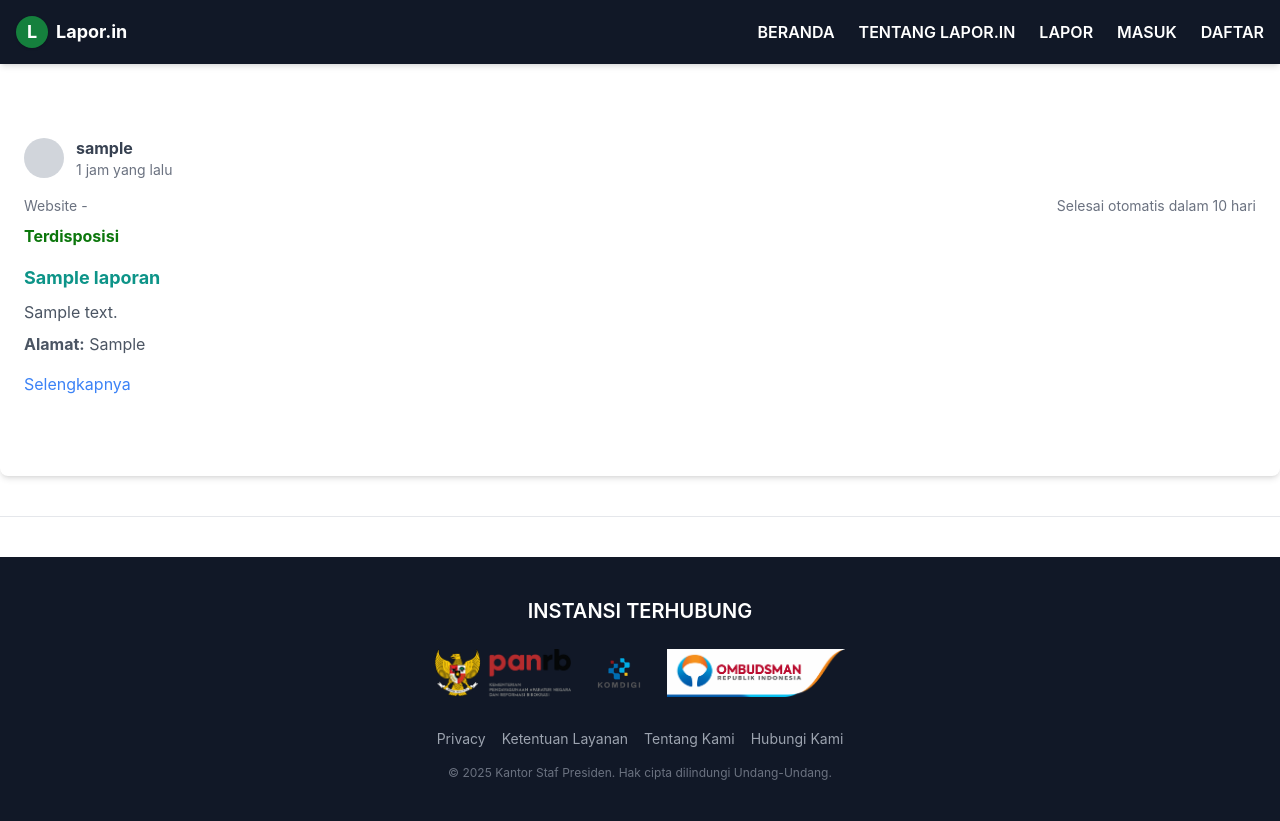
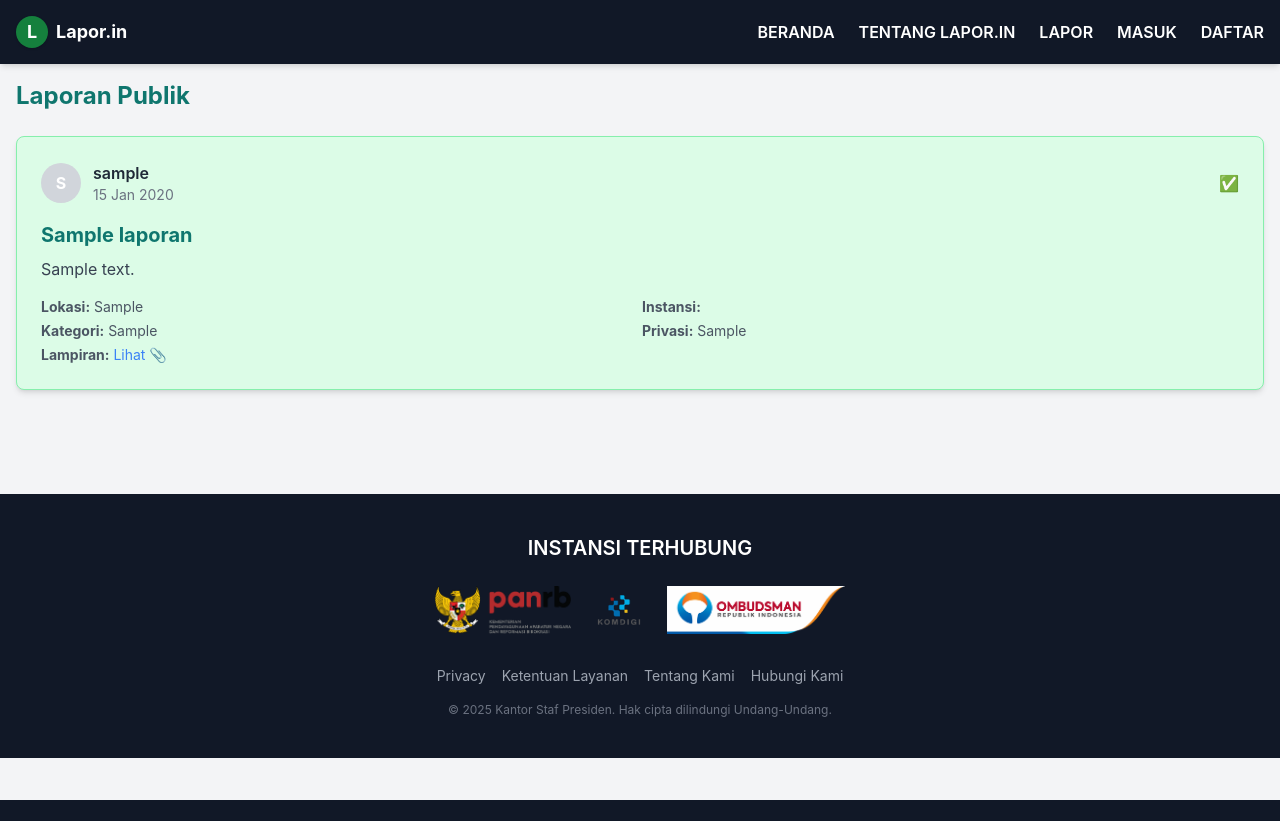
Before and after one commit to ZPINXD/Laporin, a PHP site: page /Lapor.php in a window 1280 px wide. After the commit the page ends 800 px from the top, so only its background shows below. Run offline with PHP 8.4, Linux system fonts and the light colour scheme; tables that the repository leaves empty or names only in its code hold one stand-in row (values such as "Sample post").

Commit message:
Perubahan halaman Lapor

```diff
--- a/public/About.php
+++ b/public/About.php
@@ -8,7 +8,7 @@ session_start();
 <head>
     <meta charset="UTF-8">
     <meta name="viewport" content="width=device-width, initial-scale=1.0">
-    <title>About Us</title>
+    <title>Lapor.in</title>
     <link rel="stylesheet" href="css/style.css">
     <script src="https://cdn.jsdelivr.net/npm/chart.js"></script>
 </head>
--- a/public/Home.php
+++ b/public/Home.php
@@ -4,7 +4,7 @@
 <head>
 	<meta charset="UTF-8">`
 	<meta name="viewport" content="width=device-width, initial-scale=1.0">
-	<title>Home</title>
+	<title>Beranda</title>
 	<link rel="stylesheet" href="css/style.css">
 
 
@@ -225,8 +225,8 @@
                         <label for="kategori" class="block text-sm font-semibold text-gray-700">Pilih Kategori Laporan Anda</label>
                         <select id="kategori" name="kategori" class="w-full mt-2 px-4 py-2 border rounded-lg focus:ring-2 focus:ring-primary" required>
                             <option value="" disabled selected>Pilih kategori</option>
-                            <option value="bencana">Bencana Alam</option>
-                            <option value="demo">Aduan</option>
+                            <option value="Bencana Alam">Bencana Alam</option>
+                            <option value="Aduan">Aduan</option>
                         </select>
                     </div>
 
--- a/public/Lapor.php
+++ b/public/Lapor.php
@@ -2,12 +2,7 @@
 session_start();
 include_once("database.php");
 
-// Mengecek koneksi
-if ($conn->connect_error) {
-    die("Koneksi gagal: " . $conn->connect_error);
-}
-
-// Query untuk menampilkan laporan dengan nama instansi
+// Query laporan & instansi & user
 $sql = "SELECT laporan.*, user.username, instansi.nama_instansi
         FROM laporan
         LEFT JOIN user ON laporan.id_user = user.id_user
@@ -15,42 +10,6 @@ $sql = "SELECT laporan.*, user.username, instansi.nama_instansi
         ORDER BY laporan.id_laporan DESC";
 
 $result = $conn->query($sql);
-
-if ($result->num_rows > 0) {
-    while ($row = $result->fetch_assoc()) {
-        // Menentukan nama yang ditampilkan berdasarkan privasi
-        $nama_pelapor = ($row['privasi'] == 'Anonim') ? 'Anonim' : $row['username'];
-
-        // Menampilkan laporan dengan format yang diinginkan
-        echo '<div class="bg-white shadow-md rounded-lg p-6 mb-10 mt-14 py-20">';
-        echo '<div class="flex items-center mb-4">';
-        echo '<div class="w-10 h-10 bg-gray-300 rounded-full mr-3"></div>';
-        echo '<div>';
-        echo '<p class="text-gray-700"><strong>' . htmlspecialchars($nama_pelapor) . '</strong></p>';
-        echo '<p class="text-gray-500 text-sm">1 jam yang lalu</p>'; // Placeholder waktu
-        echo '</div>';
-        echo '</div>';
-
-        echo '<div class="flex justify-between text-sm text-gray-500 mb-2">';
-        echo '<p>Website - ' . htmlspecialchars($row['nama_instansi']) . '</p>'; // Menampilkan Nama Instansi
-        echo '<p>Selesai otomatis dalam 10 hari</p>';
-        echo '</div>';
-
-        echo '<div class="mb-4">';
-        echo '<p class="text-primary font-bold">Terdisposisi ' . htmlspecialchars($row['nama_instansi']) . '</p>'; // Menampilkan Nama Instansi
-        echo '</div>';
-
-        echo '<h2 class="text-lg font-bold text-teal-600 mb-2">' . htmlspecialchars($row['judul']) . '</h2>';
-        echo '<p class="text-gray-600 mb-2">' . nl2br(htmlspecialchars($row['isi'])) . '</p>';
-        echo '<p class="text-gray-600 mb-4"><strong>Alamat:</strong> ' . htmlspecialchars($row['lokasi']) . '</p>';
-        echo '<a href="#" class="text-blue-500 hover:underline">Selengkapnya</a>';
-        echo '</div><hr>';
-    }
-} else {
-    echo "Tidak ada laporan.";
-}
-
-$conn->close();
 ?>
 
 <!DOCTYPE html>
@@ -58,13 +17,71 @@ $conn->close();
 <head>
     <meta charset="UTF-8">
     <meta name="viewport" content="width=device-width, initial-scale=1.0">
+    <title>Daftar Laporan Publik</title>
     <link rel="stylesheet" href="css/style.css">
-    <title>Formulir Keluhan</title>
 </head>
+<body class="bg-gray-100">
 
-<body >
-<?php include "layout/navbar.html"?>
+<?php include "layout/navbar.html"; ?>
 
+<section class="container mx-auto px-4 py-10">
+    <h1 class="text-2xl font-bold text-teal-700 mb-6 mt-10">Laporan Publik</h1>
+
+    <?php if ($result->num_rows > 0): ?>
+        <div class="space-y-6">
+            <?php while ($row = $result->fetch_assoc()):
+                $nama = ($row['privasi'] == 'Anonim') ? 'Anonim' : $row['username'];
+                $status = strtolower($row['status'] ?? '');
+                $bgColor = ($status == 'selesai') ? 'bg-green-100 border-green-300' : 'bg-white border-gray-200';
+                $showCheck = ($status == 'selesai');
+            ?>
+                <div class="rounded-lg shadow-md p-6 mb-6 border hover:shadow-lg transition-shadow duration-300 <?php echo $bgColor; ?>">
+                <!-- Header: Avatar + Nama + Tanggal + (Centang jika selesai) -->
+                <div class="flex items-center justify-between mb-4">
+                    <div class="flex items-center gap-3">
+                        <div class="w-10 h-10 bg-gray-300 rounded-full flex items-center justify-center text-white font-bold">
+                            <span><?php echo strtoupper(substr($nama, 0, 1)); ?></span>
+                        </div>
+                        <div>
+                            <p class="font-semibold text-gray-800"><?php echo $nama; ?></p>
+                            <p class="text-sm text-gray-500"><?php echo date("d M Y", strtotime($row['tanggal'])); ?></p>
+                        </div>
+                    </div>
+                    <?php if ($showCheck): ?>
+                        <div class="text-green-600" title="Laporan selesai">
+                            ✅
+                        </div>
+                    <?php endif; ?>
+                </div>
+
+                <!-- Judul -->
+                <h2 class="text-xl font-bold text-teal-700 mb-2"><?php echo htmlspecialchars($row['judul']); ?></h2>
+
+                <!-- Isi -->
+                <p class="text-gray-700 mb-4"><?php echo nl2br(htmlspecialchars($row['isi'])); ?></p>
+
+                <!-- Info Tambahan -->
+                <div class="grid md:grid-cols-2 text-sm text-gray-600 gap-1">
+                    <p><strong>Lokasi:</strong> <?php echo htmlspecialchars($row['lokasi']); ?></p>
+                    <p><strong>Instansi:</strong> <?php echo htmlspecialchars($row['nama_instansi']); ?></p>
+                    <p><strong>Kategori:</strong> <?php echo htmlspecialchars($row['kategori']); ?></p>
+                    <p><strong>Privasi:</strong> <?php echo htmlspecialchars($row['privasi']); ?></p>
+                    <?php if (!empty($row['lampiran'])): ?>
+                        <p><strong>Lampiran:</strong>
+                            <a href="lihat_lampiran.php?id=<?php echo $row['id_laporan']; ?>" class="text-blue-500 hover:underline">Lihat 📎</a>
+                        </p>
+                    <?php endif; ?>
+                </div>
+            </div>
+            <?php endwhile; ?>
+        </div>
+    <?php else: ?>
+        <p class="text-gray-500">Belum ada laporan publik yang masuk.</p>
+    <?php endif; ?>
+</section>
+
+<?php include "layout/footer.html"; ?>
 </body>
-<?php include "layout/footer.html"?>
 </html>
+
+<?php $conn->close(); ?>
--- a/public/css/style.css
+++ b/public/css/style.css
@@ -713,10 +721,6 @@ video {
   margin-right: 0.5rem;
 }
 
-.mr-3 {
-  margin-right: 0.75rem;
-}
-
 .mt-1 {
   margin-top: 0.25rem;
 }
@@ -725,10 +729,6 @@ video {
   margin-top: 2.5rem;
 }
 
-.mt-14 {
-  margin-top: 3.5rem;
-}
-
 .mt-16 {
   margin-top: 4rem;
 }
@@ -978,6 +986,10 @@ video {
 
 .gap-6 {
   gap: 1.5rem;
+}
+
+.gap-1 {
+  gap: 0.25rem;
 }
 
 .space-x-2 > :not([hidden]) ~ :not([hidden]) {
@@ -1133,11 +1172,21 @@ video {
   border-color: rgb(255 255 255 / var(--tw-border-opacity, 1));
 }
 
+.border-yellow-200 {
+  --tw-border-opacity: 1;
+  border-color: rgb(254 240 138 / var(--tw-border-opacity, 1));
+}
+
 .border-yellow-500 {
   --tw-border-opacity: 1;
   border-color: rgb(234 179 8 / var(--tw-border-opacity, 1));
 }
 
+.border-green-300 {
+  --tw-border-opacity: 1;
+  border-color: rgb(134 239 172 / var(--tw-border-opacity, 1));
+}
+
 .bg-black {
   --tw-bg-opacity: 1;
   background-color: rgb(0 0 0 / var(--tw-bg-opacity, 1));
@@ -1383,11 +1452,6 @@ video {
   padding-bottom: 0.5rem;
 }
 
-.py-20 {
-  padding-top: 5rem;
-  padding-bottom: 5rem;
-}
-
 .py-3 {
   padding-top: 0.75rem;
   padding-bottom: 0.75rem;
@@ -1537,11 +1606,6 @@ video {
   color: rgb(194 65 12 / var(--tw-text-opacity, 1));
 }
 
-.text-primary {
-  --tw-text-opacity: 1;
-  color: rgb(12 119 12 / var(--tw-text-opacity, 1));
-}
-
 .text-purple-500 {
   --tw-text-opacity: 1;
   color: rgb(168 85 247 / var(--tw-text-opacity, 1));
@@ -1562,11 +1626,6 @@ video {
   color: rgb(185 28 28 / var(--tw-text-opacity, 1));
 }
 
-.text-teal-600 {
-  --tw-text-opacity: 1;
-  color: rgb(13 148 136 / var(--tw-text-opacity, 1));
-}
-
 .text-white {
   --tw-text-opacity: 1;
   color: rgb(255 255 255 / var(--tw-text-opacity, 1));
@@ -1575,6 +1634,11 @@ video {
 .text-yellow-700 {
   --tw-text-opacity: 1;
   color: rgb(161 98 7 / var(--tw-text-opacity, 1));
+}
+
+.text-teal-700 {
+  --tw-text-opacity: 1;
+  color: rgb(15 118 110 / var(--tw-text-opacity, 1));
 }
 
 .underline {
@@ -1630,6 +1700,12 @@ video {
   transition-duration: 150ms;
 }
 
+.transition-shadow {
+  transition-property: box-shadow;
+  transition-timing-function: cubic-bezier(0.4, 0, 0.2, 1);
+  transition-duration: 150ms;
+}
+
 .duration-200 {
   transition-duration: 200ms;
 }
```
Also changed, not shown: other parts of public/css/style.css (+158 -78 lines).
